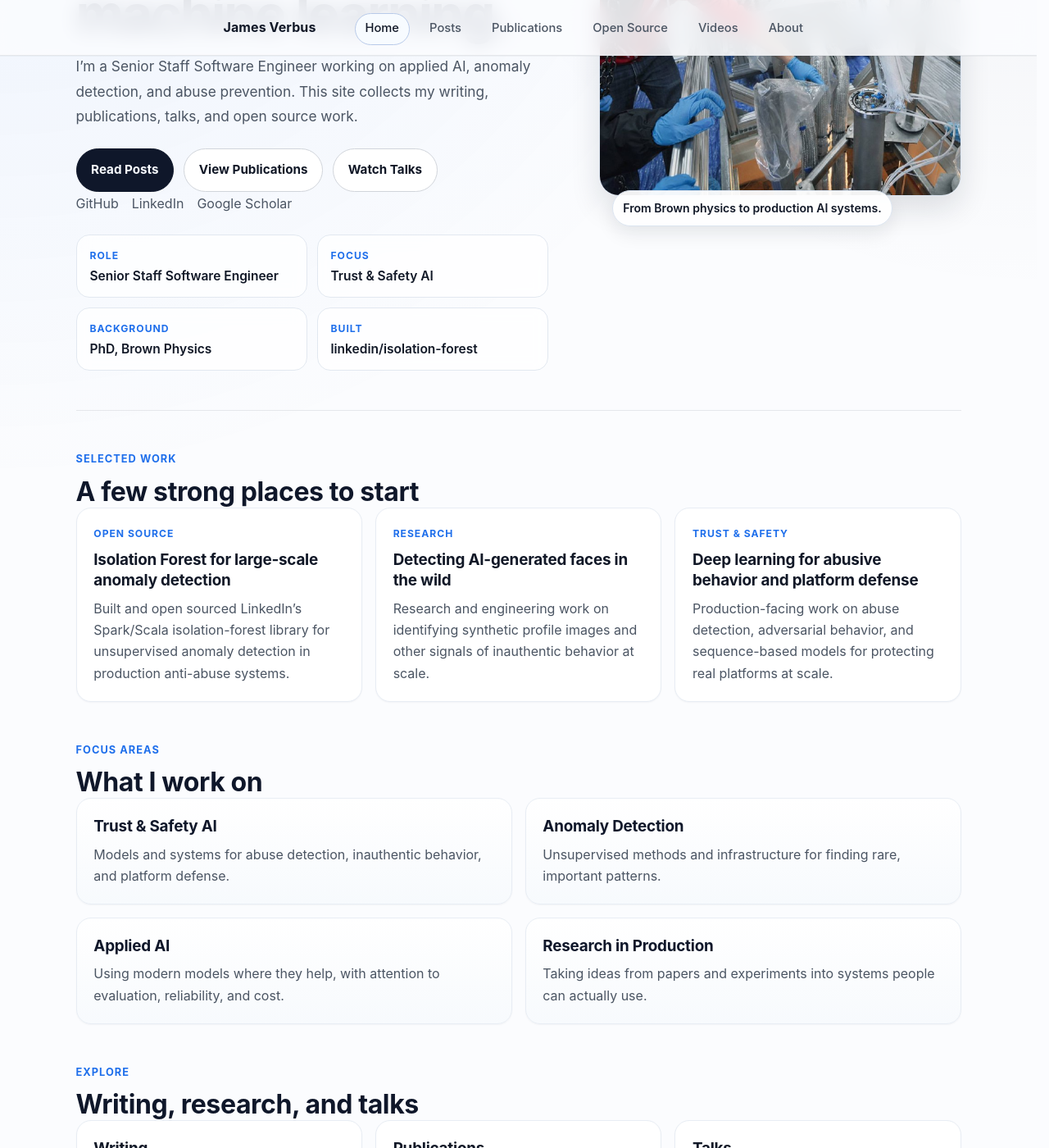
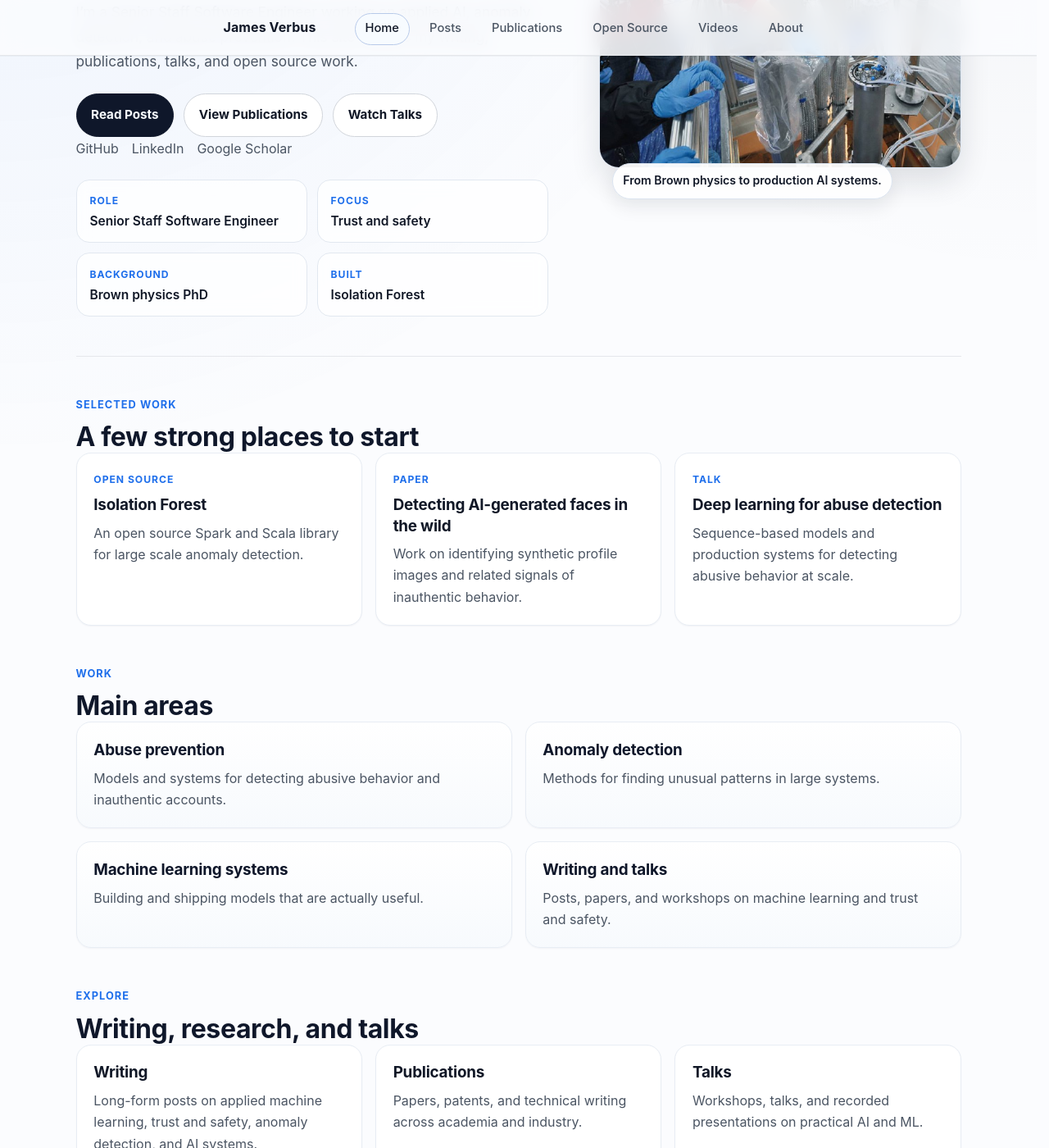
Before and after one commit to jverbus/jverbus.github.io, a Jekyll site: the page built from index.md, in a window 1280 px wide and 1400 px high, scrolled down 487 px. Shown: the whole window at 82% size. Built offline with Jekyll 4.4.1, drawn with Linux system fonts in a browser that asks for light colours; some of the changed text lies outside the part shown.

Commit message:
Tone down homepage taxonomy and labels

```diff
--- a/_data/home.yml
+++ b/_data/home.yml
@@ -1,6 +1,6 @@
 hero:
-  eyebrow: "Applied AI · Trust & Safety · Anomaly Detection"
-  title: "James Verbus works on applied AI for trust, safety, anomaly detection, and machine learning."
+  eyebrow: "Machine learning, trust and safety, and anomaly detection"
+  title: "James Verbus works on machine learning for trust, safety, and anomaly detection."
   intro: "I’m a Senior Staff Software Engineer working on applied AI, anomaly detection, and abuse prevention. This site collects my writing, publications, talks, and open source work."
   primary_ctas:
     - label: "Read Posts"
@@ -20,11 +20,11 @@ hero:
     - label: "Role"
       value: "Senior Staff Software Engineer"
     - label: "Focus"
-      value: "Trust & Safety AI"
+      value: "Trust and safety"
     - label: "Background"
-      value: "PhD, Brown Physics"
+      value: "Brown physics PhD"
     - label: "Built"
-      value: "linkedin/isolation-forest"
+      value: "Isolation Forest"
   image:
     src: "/assets/images/jverbus_lux_detector.jpg"
     alt: "James Verbus working on the LUX dark matter detector"
@@ -33,30 +33,30 @@ hero:
     caption: "From Brown physics to production AI systems."
 
 featured_work:
-  - eyebrow: "Open Source"
-    title: "Isolation Forest for large-scale anomaly detection"
-    description: "Built and open sourced LinkedIn’s Spark/Scala isolation-forest library for unsupervised anomaly detection in production anti-abuse systems."
+  - eyebrow: "Open source"
+    title: "Isolation Forest"
+    description: "An open source Spark and Scala library for large scale anomaly detection."
     url: "/open-source/"
 
-  - eyebrow: "Research"
+  - eyebrow: "Paper"
     title: "Detecting AI-generated faces in the wild"
-    description: "Research and engineering work on identifying synthetic profile images and other signals of inauthentic behavior at scale."
+    description: "Work on identifying synthetic profile images and related signals of inauthentic behavior."
     url: "/2024/08/15/finding-ai-generated-faces-in-the-wild/"
 
-  - eyebrow: "Trust & Safety"
-    title: "Deep learning for abusive behavior and platform defense"
-    description: "Production-facing work on abuse detection, adversarial behavior, and sequence-based models for protecting real platforms at scale."
+  - eyebrow: "Talk"
+    title: "Deep learning for abuse detection"
+    description: "Sequence-based models and production systems for detecting abusive behavior at scale."
     url: "/2021/09/02/using-deep-learning-to-detect-abusive-sequences-of-member-activity/"
 
 focus_areas:
-  - title: "Trust & Safety AI"
-    description: "Models and systems for abuse detection, inauthentic behavior, and platform defense."
-  - title: "Anomaly Detection"
-    description: "Unsupervised methods and infrastructure for finding rare, important patterns."
-  - title: "Applied AI"
-    description: "Using modern models where they help, with attention to evaluation, reliability, and cost."
-  - title: "Research in Production"
-    description: "Taking ideas from papers and experiments into systems people can actually use."
+  - title: "Abuse prevention"
+    description: "Models and systems for detecting abusive behavior and inauthentic accounts."
+  - title: "Anomaly detection"
+    description: "Methods for finding unusual patterns in large systems."
+  - title: "Machine learning systems"
+    description: "Building and shipping models that are actually useful."
+  - title: "Writing and talks"
+    description: "Posts, papers, and workshops on machine learning and trust and safety."
 
 destinations:
   - title: "Writing"
--- a/_includes/site/home-focus-grid.html
+++ b/_includes/site/home-focus-grid.html
@@ -1,8 +1,8 @@
 {% assign items = site.data.home.focus_areas %}
 <section class="home-section" aria-labelledby="focus-areas-title">
   <div class="home-section-header">
-    <p class="home-section-kicker">Focus areas</p>
-    <h2 class="home-section-title" id="focus-areas-title">What I work on</h2>
+    <p class="home-section-kicker">Work</p>
+    <h2 class="home-section-title" id="focus-areas-title">Main areas</h2>
   </div>
 
   <div class="home-grid home-focus-grid" role="list">
```
